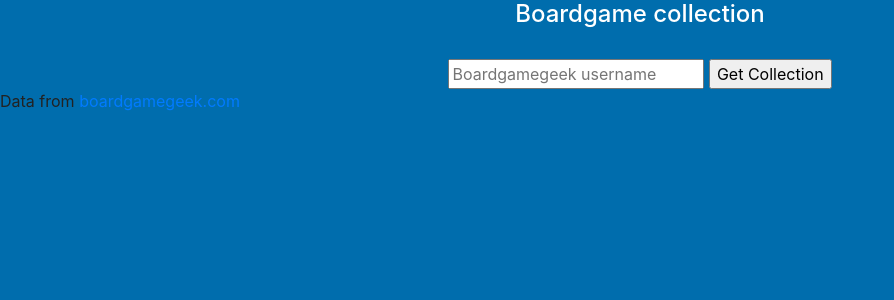
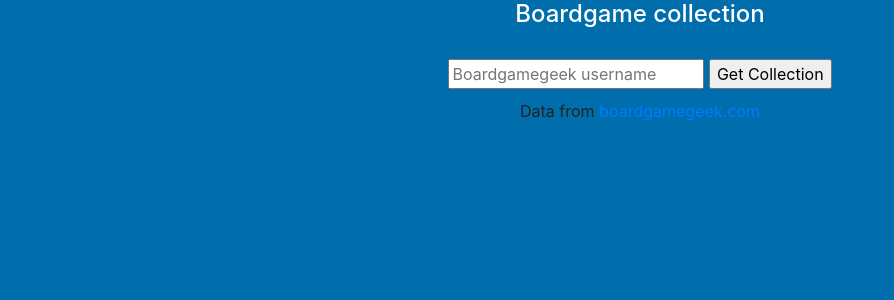
Before and after one commit to victorsowa/boardgame_squire, a Flask app: page / in a window 1280 px wide. Shown: the part 56-356 px from the top of the page, without its empty margins (0-894 px from the left). Run offline with Flask 2, Linux system fonts and the light colour scheme; some libraries are stand-ins or nearby versions.

```diff
--- a/boardgames/static/css/site.css
+++ b/boardgames/static/css/site.css
@@ -124,6 +124,7 @@ select, label {
 .collection-list {
     background-color: white;
     padding: 0px;
+    padding-bottom: 5px;
 }
 
 .player-count-input {
@@ -141,3 +142,9 @@ select, label {
 .seperator {
     padding: 5px;
 }
+
+
+footer {
+    padding-top: 10px;
+    text-align: center;
+}
```
